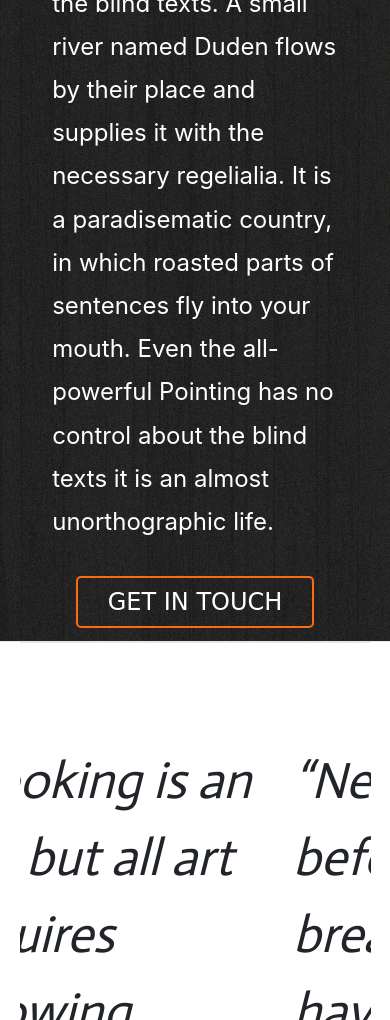
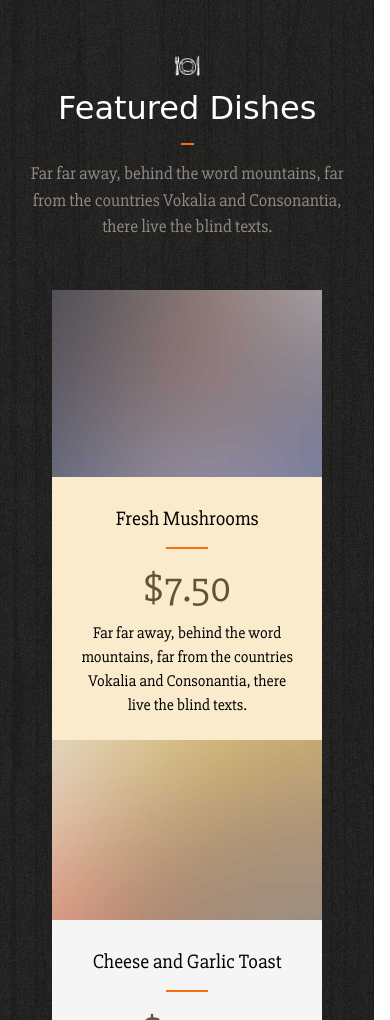
Before and after one commit to Vlad0395/HTML_CSS, a plain HTML site: page landing_page_foodee/index.html in a window 390 px wide. Shown: the part 980-2000 px from the top of the page. Drawn offline with nearby package versions, Linux system fonts and the light colour scheme; a web font is replaced by a local one.

Commit message:
change_html+section-2+ and_css_adaptetion_mobile

```diff
--- a/landing_page_foodee/css/style.css
+++ b/landing_page_foodee/css/style.css
@@ -4,17 +4,30 @@
 	justify-content: space-between;
 	line-height: 60px;
 	padding-top: 5px;
+	position: sticky;
+	top:0;
+	z-index: 100;
+	width: 100%;
+	background: #fff;
+	border: 1px solid white;
+}
+#Features,
+#Events,
+#Menu
+{
+	padding-top: 20px;
+}
+#Reserve{
+	padding-top: 65px;
+}
+.section-1 {
+	margin-top: 10px;
+}
 
-}
-.container{
-	border-bottom: 1px solid #E6E6E6;
-	border-top: 1px solid #E6E6E6;
-	margin:0 auto;
-
-}
 .navigation ul{
 	margin: 0;
 	padding: 0;
+	font-family: 'Slabo 27px', serif;
 }
 .navigation li {
 	display: inline-block;
@@ -61,6 +74,7 @@ text-decoration: none;
 	text-align: left;
 	padding-bottom: 6%;
 	font-size: 24px;
+	font-family: 'Slabo 27px', serif;
 }
 .about hr {
 	border: 1px solid #F96C10;
@@ -69,7 +83,7 @@ text-decoration: none;
 .about span {
 	font-family: 'IM Fell English SC', serif;
 	font-size: 5em;
-	line-height: 100px;
+	line-height: 80px;
 	padding: 0;
 	margin: 0;
 	float: left;
@@ -92,7 +106,7 @@ text-decoration: none;
 .section-1 .container {
 	margin: 0;
 	padding: 0;
-	width: 100%
+	width: 98%
 }
 .slider-cite {
 	height: auto;
@@ -119,17 +133,7 @@ cite {
 	font-family: 'Actor', sans-serif;
 	font-size: 3.2em;
 }
-.section-2{
-	background: url(../img/wood_1.png);
-	color: white;
 
-}
-.section-2 .container{
-	border: none;
-	width: 80%;
-	margin: 0 auto;
-	color: #000;
-}
 .capSection-2,
 .capSection-4{
 	text-align: center;
@@ -145,7 +149,7 @@ cite {
 }
 .capSection-4 p{
 	text-align: center;
-	width: 48%;
+	width: 40%;
 	font-size: 20px;
 	margin: 0 auto;
 	padding: 0 0 50px;
@@ -154,38 +158,41 @@ cite {
 .capSection-2 p{
 	text-align: center;
 	width: 37%;
-	font-size: 2em;
+	font-size: 20px;
 	margin: 0 auto;
 	padding: 0 0 50px;
 }
-.img-tabel-1{
-	background: url(../img/res_img_1.jpg);
-}
+
 .img-tabel-2{
 	background: #FAEBCC;
 }
-.img-tabel-3{
-	background: url(../img/res_img_2.jpg);
-}
-.img-tabel-5{
-	background: url(../img/res_img_7.jpg);
-}
+
 .img-tabel-4{
 	background: #F5F5F5;
+}
+
+
+
+
+.section-2{
+	background: url(../img/wood_1.png);
+	color: white;
+}
+.section-2 .container{
+	border: none;
+	width: 80%;
+	margin: 0 auto;
+	color: #000;
 }
 .section-2 .row{
 	height: 450px;
 }
-.size-col {
-	height: 225px;
-	width: auto;
-}
-.col-md-3 {
+.section-2 .col-md-6 {
 	padding: 0;
 
 	text-align: center;
 }
-.col-md-3 hr{
+.section-2  .col-md-6 hr{
 	width: 15%;
 	border: 1px solid #F96C10;
 }
@@ -193,13 +200,29 @@ cite {
 .section-2 h5{
 	font-family: 'Slabo 27px', serif;
 }
-.section-2 .col-md-3 p{
-	padding:0 25% ;
+.section-2 .col-md-6 p{
+	padding:0 10% ;
 }
-.section-2 .col-md-3 .cost{
+.section-2 .col-md-6 .cost{
 	font-size: 40px;
 	color: #625237;
 }
+.section-2 .container .size-img {
+	width: 100%;
+	height: 100%;
+}
+.section-2 .col-md-6,
+.section-2 .row {
+	padding: 0;
+	margin: 0;
+}
+.section-2 .size-column{
+	height: 50%;
+}
+
+
+
+
 .indenting-top{
 	padding-top: 30px;
 }
@@ -226,10 +249,7 @@ cite {
 	border-radius: 50%;
 	padding: 10%;
 }
-/*.size-img-menu{
-	height: 100px;
-	background: grey;
-}*/
+
 .img-menu-1 img{
 	width: 65%;
 	padding: 0;
@@ -239,9 +259,7 @@ cite {
 .section-4 .col-md-7 {
 	margin-left: -30px;
 }
-.img-menu-2{
-	background: url(../img/res_img_2.jpg);
-}
+
 .section-4 .container{
 	display: flex;
 	width: 80%;
@@ -416,7 +434,7 @@ footer a:hover {
 
 footer i {
 	color: #FB7014;
-	padding-top: 5%;
+	margin-top: 5%;
 	margin-left: 10px;
 }
 footer i:hover {
@@ -425,6 +443,33 @@ footer i:hover {
 .navigation-mobile {
 	display: none;
 }
+.section-2 h2,
+.section-3 h3,
+.section-4 h2,
+.section-4 h3,
+.section-5 h2,
+.section-6 h2,
+.section-6 h3{
+	font-family: 'Spirax', cursive;
+}
+
+.section-2 p,
+.section-3 p,
+.section-4 p,
+.section-5 p,
+.section-6 p{
+	font-family: 'Slabo 27px', serif;
+}
+
+
+
+
+
+
+
+
+
+
 @media screen and (max-width: 1367px){
 	.capSection-2 p,
 	.capSection-4 p{
@@ -455,6 +500,10 @@ footer i:hover {
 	}
 }
 @media screen and (max-width: 1000px){
+	body {
+		width: 96%;
+		margin: 0 ;
+	}
 	.indenting-justify{
 		flex-direction: column;
 		width: 100%;
@@ -490,8 +539,6 @@ footer i:hover {
 	.section-4 div{
 		margin: 0 auto;
 	}
-}
-@media screen and (max-width: 375px){
 	.about {
 		margin: 0 auto;
 		padding: 5% 0;
@@ -596,5 +643,10 @@ footer i:hover {
 		font-weight: lighter;
 		padding: 0;
 		margin:0 auto;
+
 	}
+	.section-2{
+		height: 1520px;
+	}
+
 }
--- a/landing_page_foodee/index.html
+++ b/landing_page_foodee/index.html
@@ -9,11 +9,13 @@
 	<link rel="stylesheet" type="text/css" href="css/fontawesome-all.css">
 	<link rel="stylesheet" type="text/css" href="css/bootstrap.css">
 	<link rel="stylesheet" type="text/css" href="css/style.css">
-	<link href="https://fonts.googleapis.com/css?family=Actor|Arapey|Courgette|IM+Fell+English+SC|Metal+Mania|Rye|Slabo+27px" rel="stylesheet">
+	<link href="https://fonts.googleapis.com/css?family=Actor|Arapey|Courgette|IM+Fell+English+SC|Metal+Mania|Rye|Slabo+27px|Spirax" rel="stylesheet">
+
+
 </head>
 <body>
-	<nav class="navigation-mobile">
-			<nav class="navbar navbar-expand-lg navbar-light bg-light">
+	<!-- <nav class="navigation-mobile"> -->
+	<nav class="navbar navbar-expand-lg navbar-light bg-light navigation-mobile">
 	  <a class="navbar-brand" href="#"><h1>foodee</h1></a>
 	  <button class="navbar-toggler" type="button" data-toggle="collapse" data-target="#navbarSupportedContent" aria-controls="navbarSupportedContent" aria-expanded="false" aria-label="Toggle navigation">
 	    <span class="navbar-toggler-icon"></span>
@@ -40,15 +42,15 @@
 	        <a class="nav-link disabled" href="#Reserve">Reservation</a>
 	      </li>
 	    </ul>
-	    <form class="form-inline my-2 my-lg-0">
+	    <!-- <form class="form-inline my-2 my-lg-0">
 	      <input class="form-control mr-sm-2" type="search" placeholder="Search" aria-label="Search">
 	      <button class="btn btn-outline-success my-2 my-sm-0" type="submit">Search</button>
-	    </form>
+	    </form> -->
 	  </div>
 	</nav>
 
-	</nav>
-	<nav class="navigation">
+	<!-- </nav> -->
+	<nav class="navigation" id="menu-1">
 		<div class="container">
 			<div class="row">
 				<div class="col-md-3 offset-1">
@@ -160,9 +162,68 @@
 			  </a> -->
 			</div>
 		</section>
+
+
 		<section class="section-2" id="Features">
+			<div class="capSection-2">
+				<img src="img/0103-served-plate_64.png">
+				<h2>Featured Dishes</h2>
+				<hr>
+				<p>
+					Far far away, behind the word mountains, far from the countries Vokalia and Consonantia, there live the blind texts.
+				</p>
+			</div>
+			<div class="container">
+				<div class="row ">
+					<div class="col-md-6 ">
+						<div class="row ">
+							<div class="col-md-6 ">
+								<img src="img/res_img_1.jpg" class="size-img">
+							</div>
+							<div class="col-md-6 img-tabel-2">
+								<h5 class="indenting-top">Fresh Mushrooms</h5>
+									<hr>
+									<h5 class="cost">$7.50</h5>
+									<p>
+										Far far away, behind the word mountains, far from the countries Vokalia and Consonantia, there live the blind texts.
+									</p>
+							</div>
+						</div>
+					</div>
+					<div class="col-md-6 ">
+						<div class="row size-column">
+							<div class="col-md-6">
+								<img src="img/res_img_2.jpg" class="size-img">
+							</div>
+							<div class="col-md-6 img-tabel-4">
+									<h5 class="indenting-top">Cheese and Garlic Toast</h5>
+									<hr>
+									<h5 class="cost">$4.50</h5>
+									<p>
+										Far far away, behind the word mountains.
+									</p>
+							</div>
+						</div>
+						<div class="row size-column">
+							<div class="col-md-6 img-tabel-4">
+									<h5 class="indenting-top">Cheese and Garlic Toast</h5>
+									<hr>
+									<h5 class="cost">$4.50</h5>
+									<p>
+										Far far away, behind the word mountains.
+									</p>
+							</div>
+							<div class="col-md-6 ">
+								<img src="img/res_img_8.jpg" class="size-img">
+							</div>
+						</div>
+					</div>
+				</div>
+			</div>
+		</section>
 
-		</section>
+
+
 		<section class="section-3" >
 			<div class="container indenting-justify">
 			<aside>
@@ -472,6 +533,7 @@
 		</div>
 
 	</footer>
+
 <script src="https://code.jquery.com/jquery-3.3.1.slim.min.js" integrity="sha384-q8i/X+965DzO0rT7abK41JStQIAqVgRVzpbzo5smXKp4YfRvH+8abtTE1Pi6jizo" crossorigin="anonymous"></script>
 <script src="https://cdnjs.cloudflare.com/ajax/libs/popper.js/1.14.3/umd/popper.min.js" integrity="sha384-ZMP7rVo3mIykV+2+9J3UJ46jBk0WLaUAdn689aCwoqbBJiSnjAK/l8WvCWPIPm49" crossorigin="anonymous"></script>
 <script src="https://stackpath.bootstrapcdn.com/bootstrap/4.1.1/js/bootstrap.min.js" integrity="sha384-smHYKdLADwkXOn1EmN1qk/HfnUcbVRZyYmZ4qpPea6sjB/pTJ0euyQp0Mk8ck+5T" crossorigin="anonymous"></script>
```
